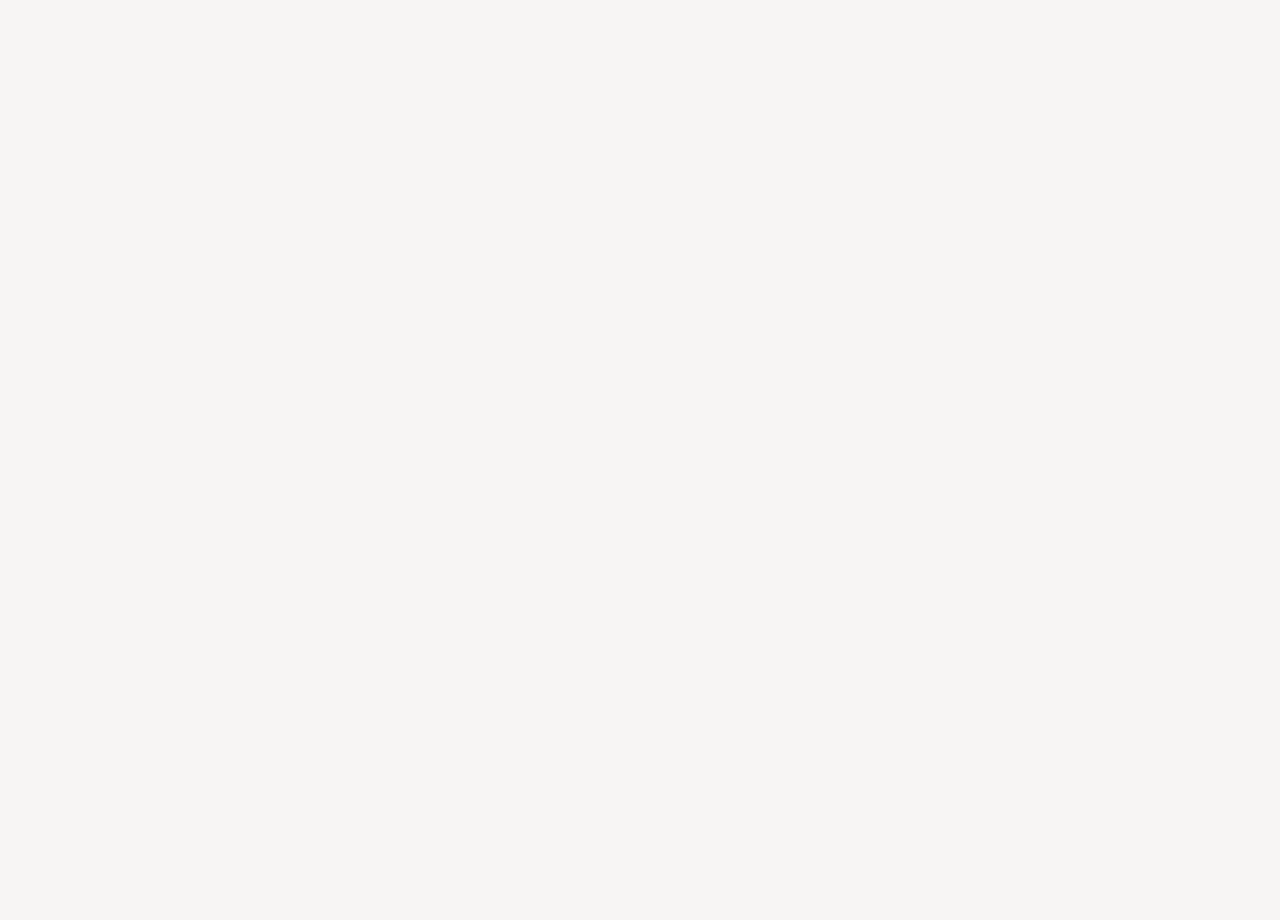
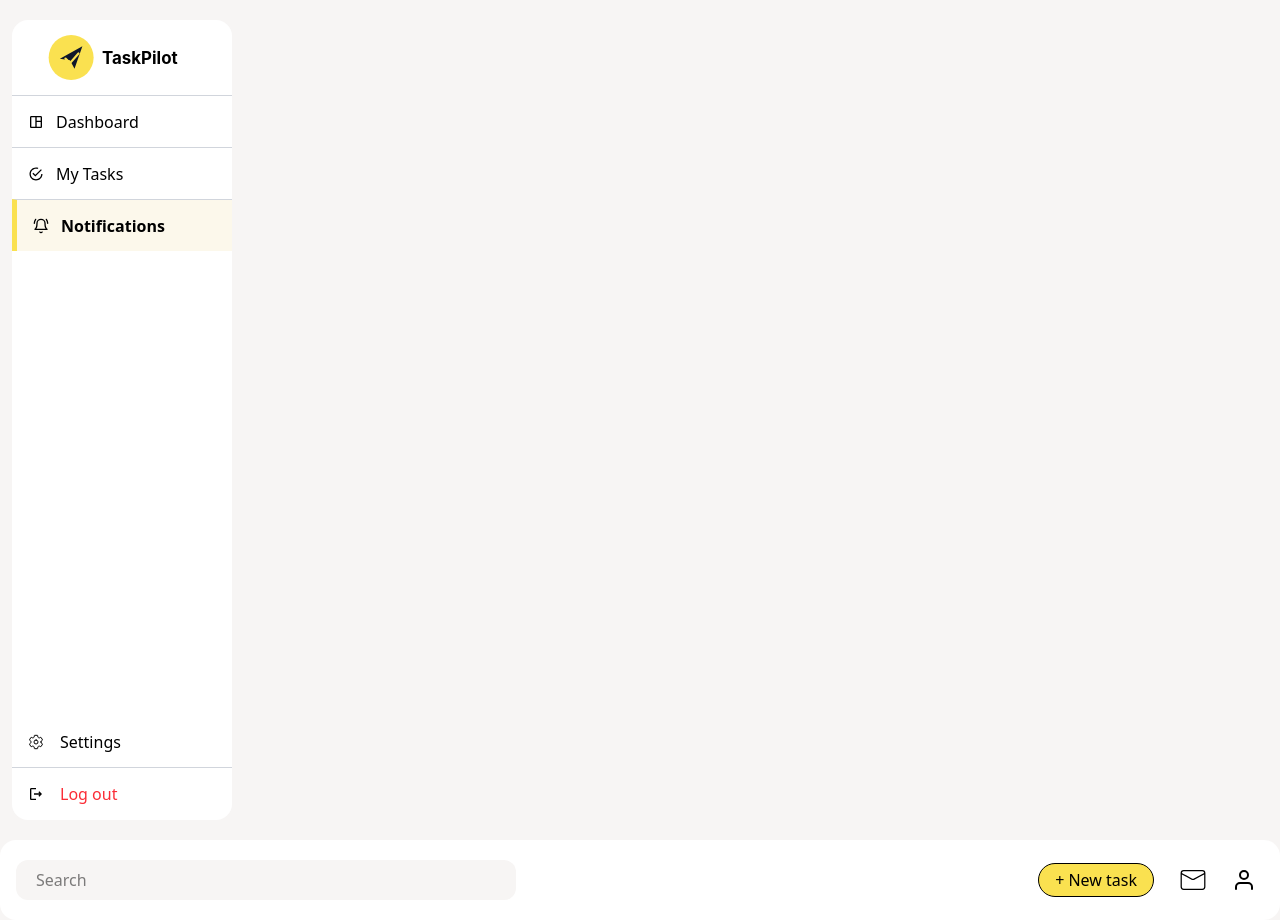
Before and after one commit to mgalen007/TaskPilot, a React (Vite) app: page /notifications in a window 1280 px wide. Before the commit the page ends 800 px from the top, so only its background shows below. Built offline with nearby package versions, Linux system fonts and the light colour scheme.

Commit message:
Added empty Notifications page

```diff
--- a/src/components/Tasklist.jsx
+++ b/src/components/Tasklist.jsx
@@ -23,7 +23,7 @@ function Task({ task }) {
                 <input
                     type="checkbox"
                     onClick={handleCheckClick}
-                    className="w-5 h-5 appearance-none border-1 border-gray-500 rounded-[50%] checked:bg-[#fae150] checked:border-black"
+                    className="w-5 h-5 appearance-none border-1 border-gray-500 rounded-[50%] cursor-pointer checked:bg-[#fae150] checked:border-black"
                 ></input>
                 <p className={ done ? "translate-y-[-1px] line-through text-gray-500" :  "translate-y-[-1px]"}>{task.name}</p>
             </div>
--- a/src/pages/Notifications.jsx
+++ b/src/pages/Notifications.jsx
@@ -1 +1,13 @@
-export default function Notifications() {}
+import Sidebar from "../components/Sidebar"
+import Topbar from "../components/Topbar"
+
+function Notifications() {
+    return (
+        <>
+            <Sidebar currentPage="Notifications" />
+            <Topbar />
+        </>
+    )
+}
+
+export default Notifications
```
